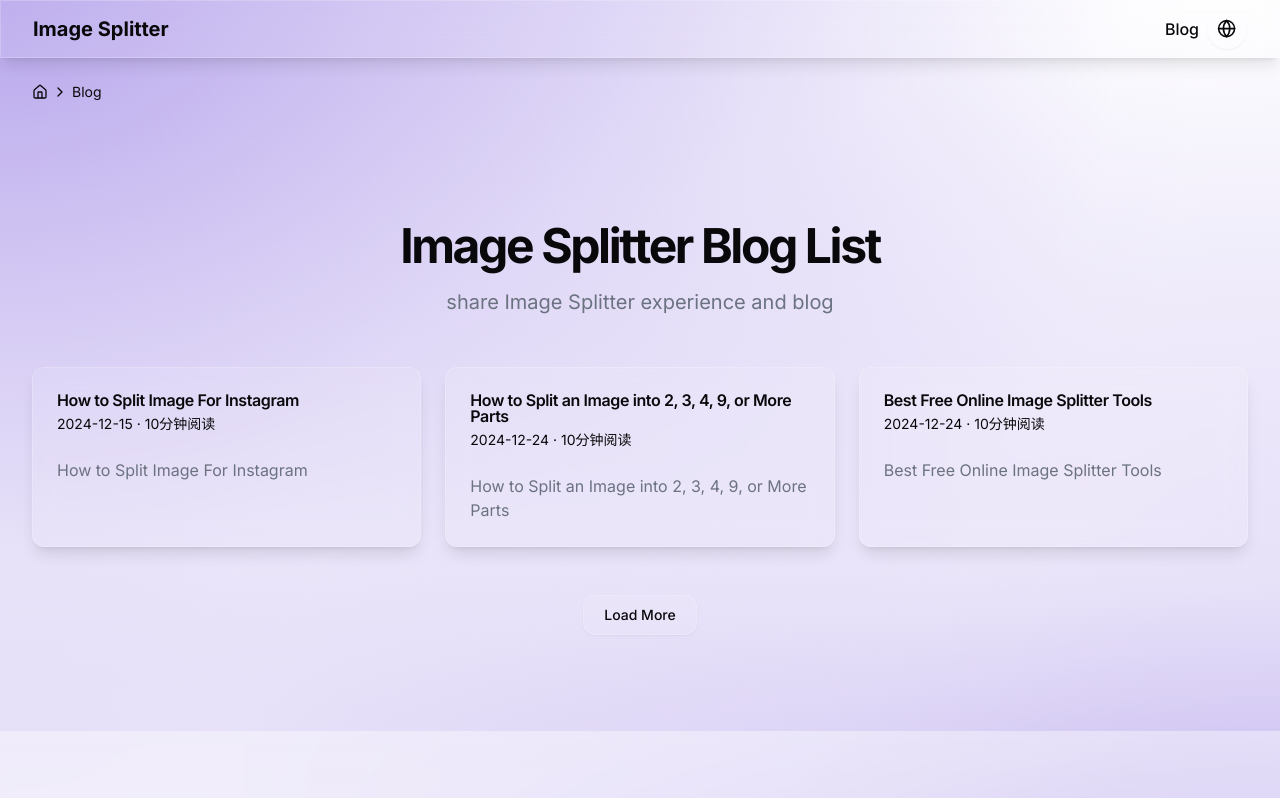
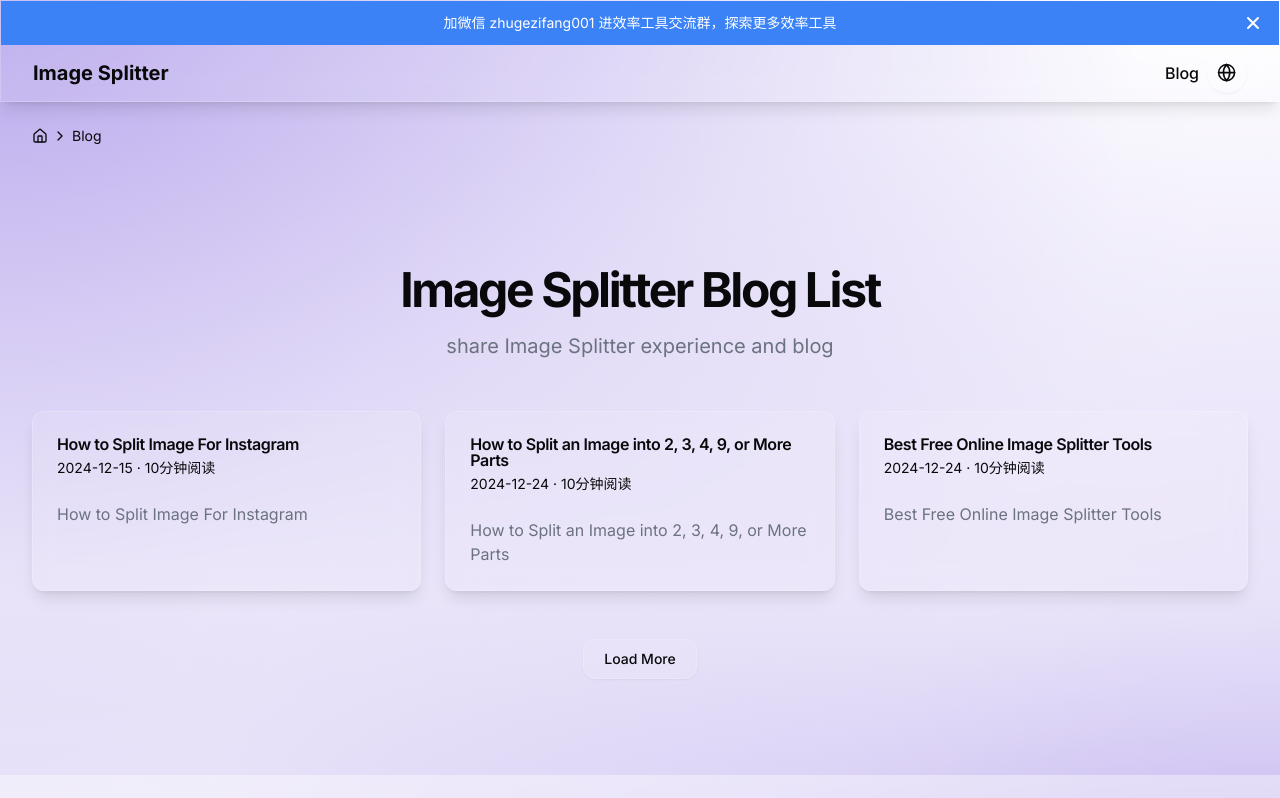
Before and after one commit to zhugezifang/nextjs-blog-template, a Next.js app: page /en/blog in a window 1280 px wide. Shown: the top 798 px of the page. Built offline with nearby package versions, Linux system fonts and the light colour scheme.

Commit message:
Update navbar.tsx

```diff
--- a/src/components/navbar.tsx
+++ b/src/components/navbar.tsx
@@ -14,6 +14,16 @@ export default async function Navbar({
 
   return (
     <header className="sticky top-0 z-50 w-full glass">
+
+      <div className="bg-blue-500 text-white text-center py-3 px-4 flex items-center justify-center relative">
+        <a target="_blank" href="https://docs.qq.com/doc/DZXpkTVZwdGV2Q1Nt" className="text-sm">加微信 zhugezifang001 进效率工具交流群，探索更多效率工具</a>
+        <button className="absolute right-4 text-white hover:text-blue-200">
+            <svg xmlns="http://www.w3.org/2000/svg" className="h-5 w-5" viewBox="0 0 20 20" fill="currentColor">
+                <path fill-rule="evenodd" d="M4.293 4.293a1 1 0 011.414 0L10 8.586l4.293-4.293a1 1 0 111.414 1.414L11.414 10l4.293 4.293a1 1 0 01-1.414 1.414L10 11.414l-4.293 4.293a1 1 0 01-1.414-1.414L8.586 10 4.293 5.707a1 1 0 010-1.414z" clip-rule="evenodd" />
+            </svg>
+        </button>
+      </div>
+
       <div className="container flex h-14 items-center">
         <div className="mr-4 flex items-center space-x-2">
           <Link href={`/${lang}`} className="flex items-center space-x-2">
```
